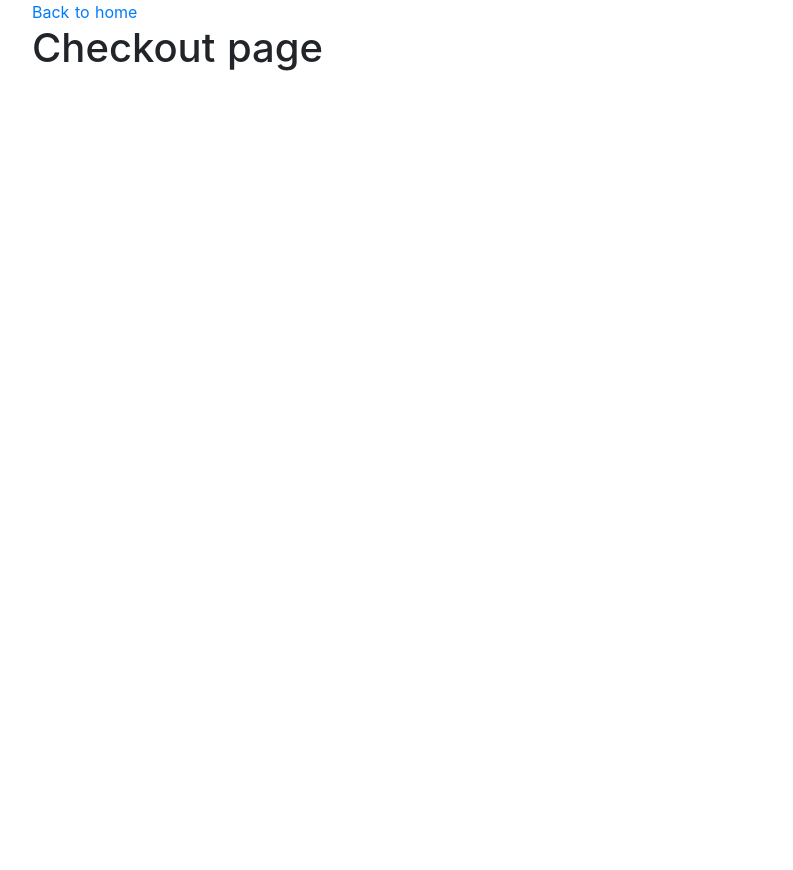
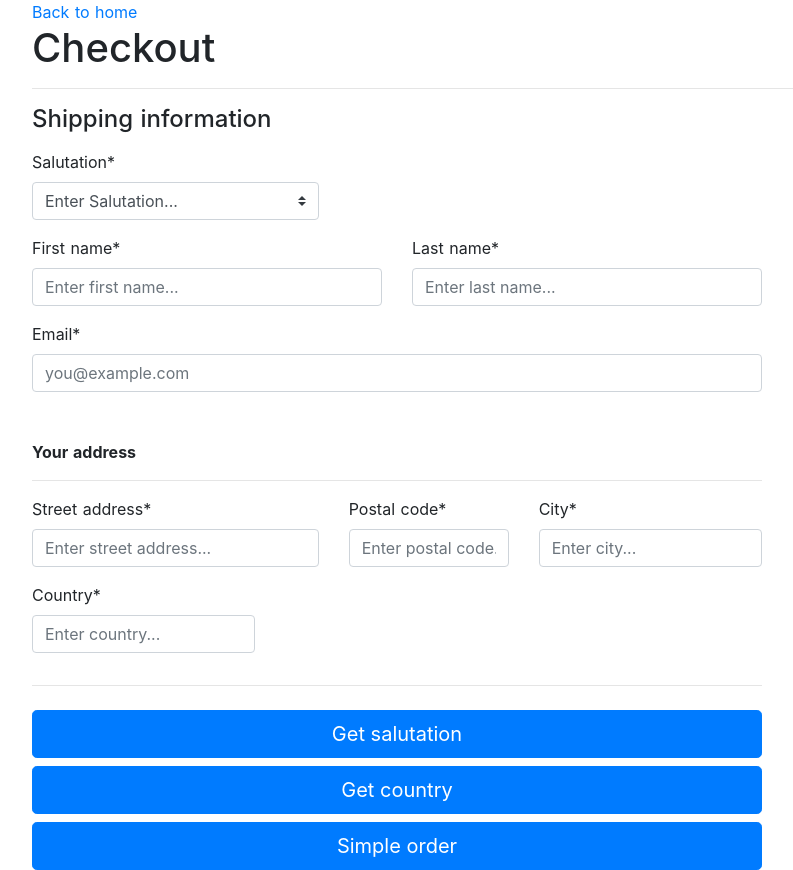
Before and after one commit to pidubiel/nuxt, a Nuxt app: page /checkout in a window 1280 px wide. Shown: the whole page, without its empty margins (53-846 px from the left). Before the commit the page ends 800 px from the top, so only its background shows below. Built offline with nearby package versions, Linux system fonts and the light colour scheme.

Commit message:
Add checkout

```diff
--- a/pages/checkout/index.vue
+++ b/pages/checkout/index.vue
@@ -1,12 +1,157 @@
 <template>
   <div>
     <nuxt-link to="/">Back to home</nuxt-link>
-    <h1>Checkout page</h1>
+    <div>
+      <h1 class="mb-3">Checkout</h1>
+      <hr />
+      <div class="row">
+        <div class="col-md-8 order-md-1">
+          <h4 class="mb-3">Shipping information</h4>
+          <form class="needs-validation" novalidate>
+            <div class="row">
+              <div class="col-md-5 mb-3">
+                <label for="country">Salutation*</label>
+                <select
+                  class="custom-select d-block w-100"
+                  id="country"
+                  required
+                  v-model="shippingInfo.salutation"
+                >
+                  <option value disabled="disabled">Enter Salutation...</option>
+                  <option>Not specified</option>
+                  <option>Mrs.</option>
+                  <option>Mr.</option>
+                </select>
+                <div class="invalid-feedback">Please select a valid country.</div>
+              </div>
+            </div>
+
+            <div class="row">
+              <div class="col-md-6 mb-3">
+                <label for="firstName">First name*</label>
+                <input
+                  type="text"
+                  class="form-control"
+                  v-model="shippingInfo.firstName"
+                  id="firstName"
+                  placeholder="Enter first name..."
+                  value
+                  required
+                />
+                <div class="invalid-feedback">Valid first name is required.</div>
+              </div>
+              <div class="col-md-6 mb-3">
+                <label for="lastName">Last name*</label>
+                <input
+                  type="text"
+                  class="form-control"
+                  v-model="shippingInfo.lastName"
+                  id="lastName"
+                  placeholder="Enter last name..."
+                  value
+                  required
+                />
+                <div class="invalid-feedback">Valid last name is required.</div>
+              </div>
+            </div>
+
+            <div class="mb-3">
+              <label for="email">Email*</label>
+              <input
+                type="email"
+                class="form-control"
+                v-model="shippingInfo.email"
+                id="email"
+                placeholder="you@example.com"
+              />
+              <div class="invalid-feedback">Please enter a valid email address for shipping updates.</div>
+            </div>
+
+            <p class="mt-5">
+              <strong>Your address</strong>
+            </p>
+            <hr />
+
+            <div class="row">
+              <div class="col-md-5 mb-3">
+                <label for="zip">Street address*</label>
+                <input
+                  type="text"
+                  class="form-control"
+                  v-model="shippingInfo.street"
+                  id="zip"
+                  placeholder="Enter street address..."
+                  required
+                />
+                <div class="invalid-feedback">Zip code required.</div>
+              </div>
+              <div class="col-md-3 mb-3">
+                <label for="zip">Postal code*</label>
+                <input
+                  type="text"
+                  class="form-control"
+                  v-model="shippingInfo.zipCode"
+                  id="zip"
+                  placeholder="Enter postal code..."
+                  required
+                />
+                <div class="invalid-feedback">Zip code required.</div>
+              </div>
+              <div class="col-md-4 mb-3">
+                <label for="zip">City*</label>
+                <input
+                  type="text"
+                  class="form-control"
+                  v-model="shippingInfo.city"
+                  id="zip"
+                  placeholder="Enter city..."
+                  required
+                />
+                <div class="invalid-feedback">Zip code required.</div>
+              </div>
+            </div>
+            <div class="row">
+              <div class="col-md-4 mb-3">
+                <label for="address">Country*</label>
+                <input
+                  type="text"
+                  class="form-control"
+                  v-model="shippingInfo.country"
+                  id="address"
+                  placeholder="Enter country..."
+                  required
+                />
+                <div class="invalid-feedback">Please enter your shipping address.</div>
+              </div>
+            </div>
+
+            <hr class="mb-4" />
+          </form>
+          <button @click="getSalutation" class="btn btn-primary btn-lg btn-block">Get salutation</button>
+          <button @click="getCountry" class="btn btn-primary btn-lg btn-block">Get country</button>
+          <button @click="simpleOrder" class="btn btn-primary btn-lg btn-block">Simple order</button>
+        </div>
+      </div>
+    </div>
   </div>
 </template>
 
 <script>
 export default {
+  data() {
+    return {
+      shippingInfo: {
+        salutation: "",
+        firstName: "",
+        lastName: "",
+        email: "",
+        street: "",
+        zipCode: "",
+        city: "",
+        country: ""
+      }
+    };
+  },
   head() {
     return {
       title: "Checkout",
```
